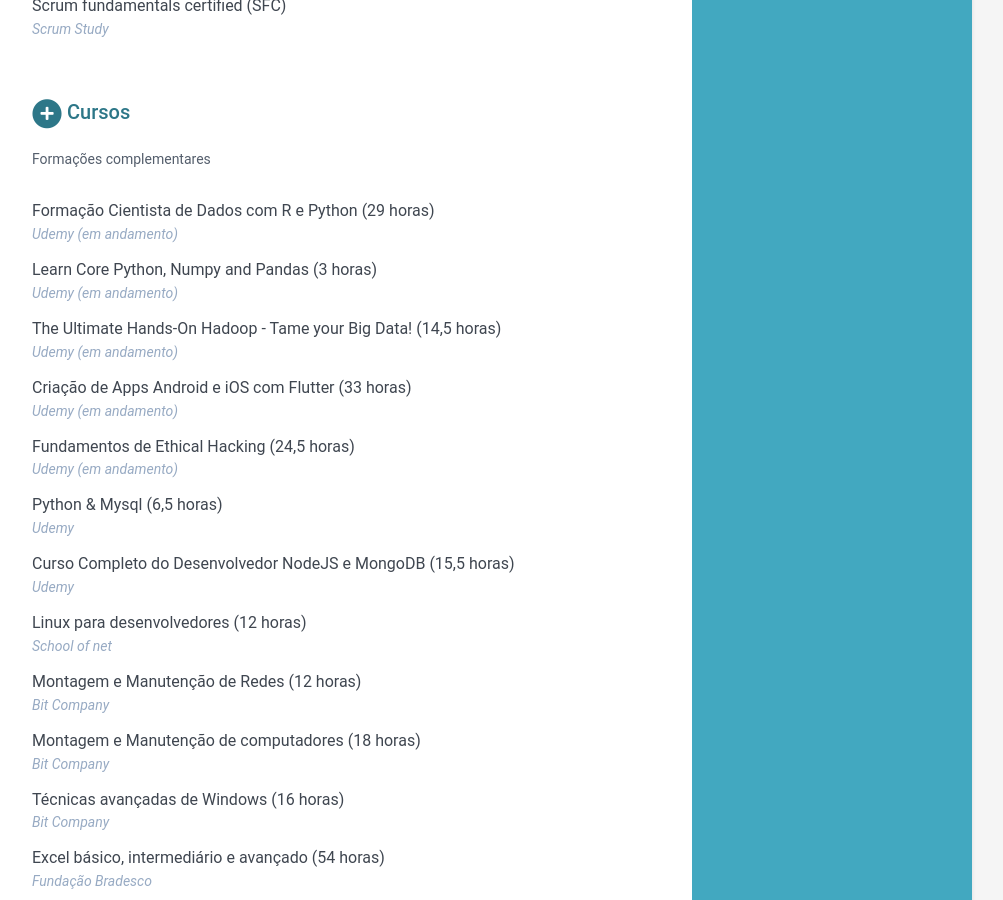
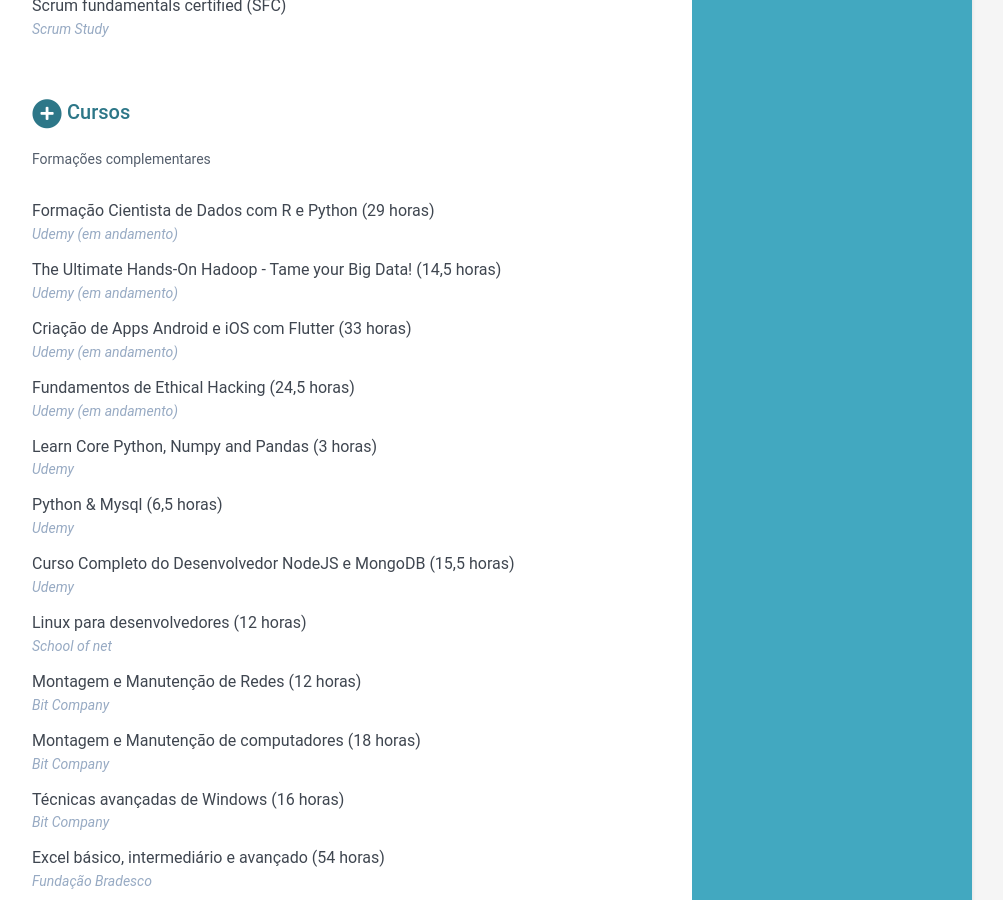
Before and after one commit to Leomhl/leomhl.github.io, a Jekyll site: the page built from index.html, in a window 1280 px wide and 900 px high, scrolled down 3618 px. Shown: the whole window, without its empty margins (168-1171 px from the left). Built offline with Jekyll 4.4.1, drawn with Linux system fonts in a browser that asks for light colours; part of the change alters nothing that is shown.

```diff
--- a/_data/data.yml
+++ b/_data/data.yml
@@ -212,10 +212,6 @@ courses:
         instituition: Udemy (em andamento)
         hours: 29 horas
 
-      - title: Learn Core Python, Numpy and Pandas
-        instituition: Udemy (em andamento)
-        hours: 3 horas
-
       - title: The Ultimate Hands-On Hadoop - Tame your Big Data!
         instituition: Udemy (em andamento)
         hours: 14,5 horas
@@ -227,6 +223,10 @@ courses:
       - title: Fundamentos de Ethical Hacking
         instituition: Udemy (em andamento)
         hours: 24,5 horas
+
+      - title: Learn Core Python, Numpy and Pandas
+        instituition: Udemy
+        hours: 3 horas
 
       - title: Python & Mysql
         instituition: Udemy
```
